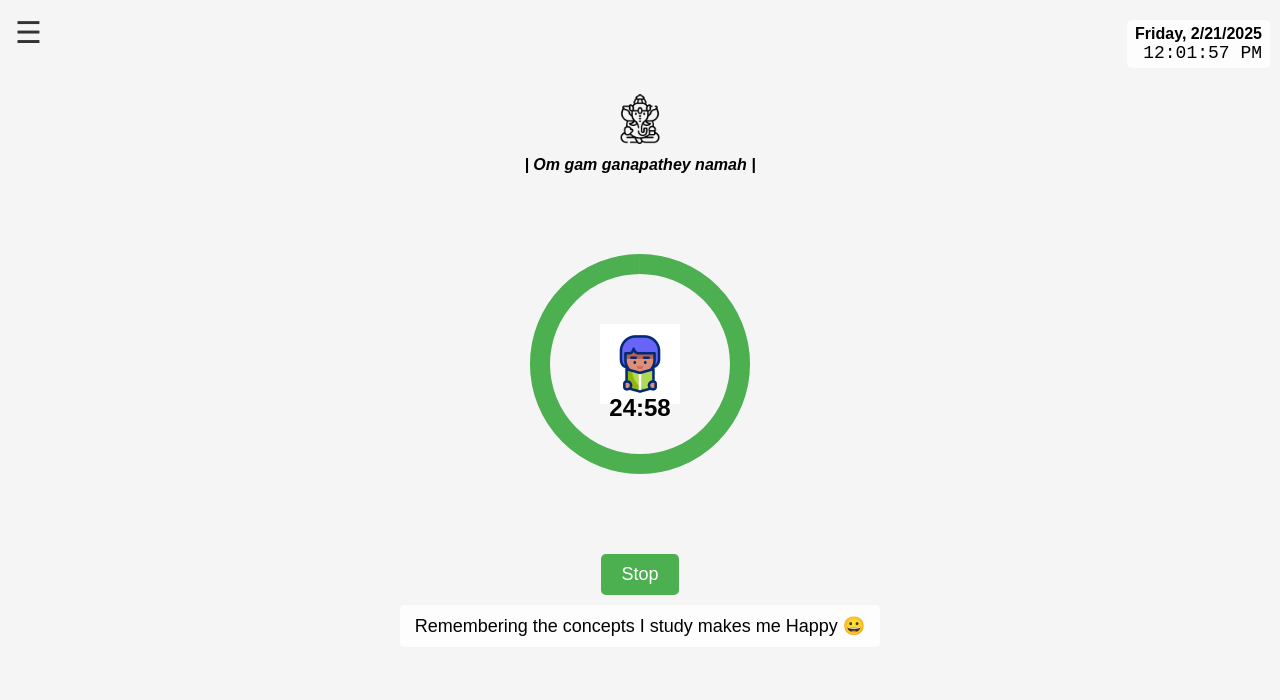
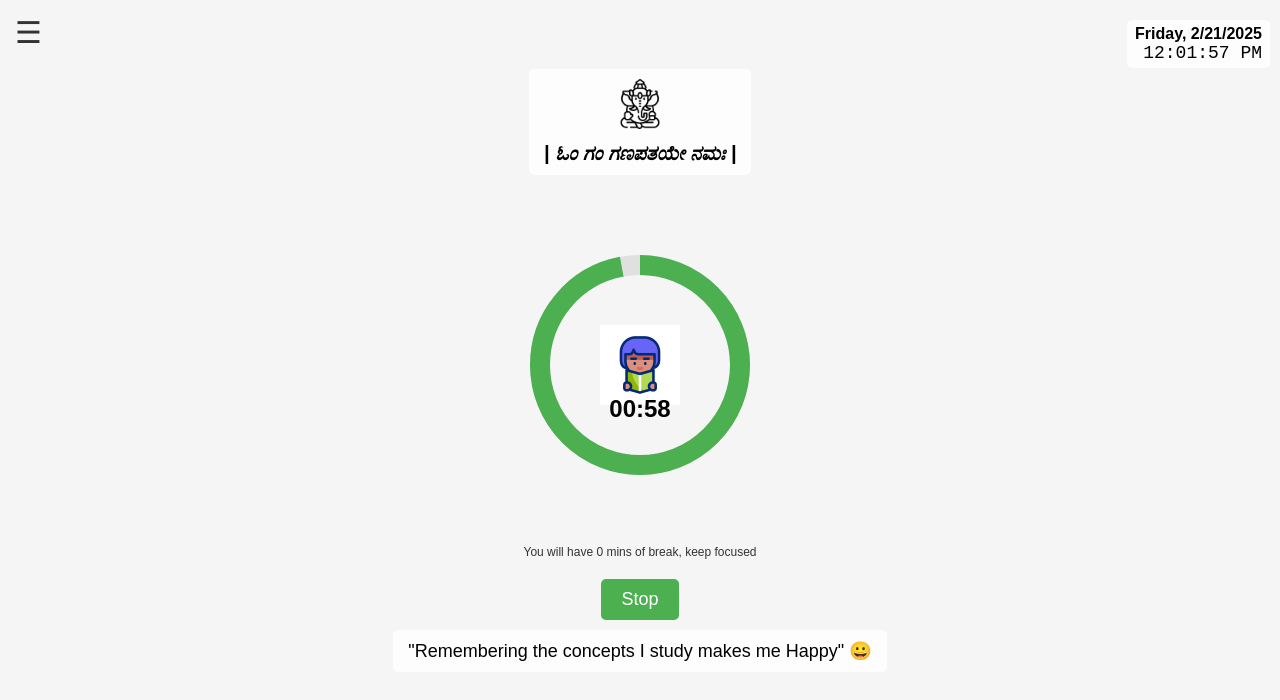
Before and after one commit to TechMonk14/study_timer_eng, a plain HTML site: page index.html in a window 1280 px wide. Both pictures are taken after a click on the button "Start". Drawn offline with Linux system fonts and the light colour scheme.

Commit message:
Update index.html
fixed few bugs

```diff
--- a/index.html
+++ b/index.html
@@ -131,6 +131,12 @@
       font-size: 24px;
       font-weight: bold;
     }
+    /* Break message below timer circle */
+    #breakMessage {
+      margin-top: 10px;
+      font-size: 12px;
+      color: #333;
+    }
     /* Start/Stop Button */
     .controls button {
       padding: 10px 20px;
@@ -145,7 +151,7 @@
     .controls button:hover {
       background-color: #45a049;
     }
-    /* Quote and Affirmation */
+    /* Fixed Quote and Affirmation */
     #quoteDisplay,
     #affirmationDisplay {
       background: rgba(255, 255, 255, 0.8);
@@ -176,15 +182,11 @@
       <h2>Settings</h2>
       <label for="studyDuration">Study Duration (minutes):</label>
       <select id="studyDuration">
-        <option value="25">25 minutes</option>
+        <option value="1">25 minutes</option>
         <option value="30">30 minutes</option>
         <option value="45">45 minutes</option>
         <option value="60">60 minutes</option>
       </select>
-      <label for="quoteInput">Motivational Quote:</label>
-      <input type="text" id="quoteInput" placeholder="Enter motivational quote">
-      <label for="affirmationInput">Affirmation Text:</label>
-      <input type="text" id="affirmationInput" placeholder="Enter affirmation text">
       <!-- Optional: Alarm Sound input -->
       <label for="audioInput">Select Alarm Sound:</label>
       <input type="file" id="audioInput" accept="audio/*">
@@ -199,19 +201,14 @@
       <div class="date" id="dateDisplay">Monday, 1/1/2025</div>
       <div class="time" id="timeDisplay">00:00:00</div>
     </div>
-    <!-- Quote Display -->
-    <div style="text-align: center; margin: 20px;">
-        <img
-          src="ganesha.png"
-          alt="Ganesh Idol"
-          style="width: 50px; height: auto;"
-        />
-        <div style="margin-top: 8px; font-style: italic; font-weight: bold;">
-          | Om gam ganapathey namah |
-        </div>
+
+    <!-- Ganesh Image with Mantra (Hard-coded) -->
+    <div id="quoteDisplay" style="text-align: center; margin: 20px;">
+      <img src="ganesha.png" alt="Ganesh Idol" style="width: 50px; height: auto;">
+      <div style="margin-top: 8px; font-style: italic; font-weight: bold;">
+        | ಓಂ ಗಂ ಗಣಪತಯೇ ನಮಃ |
+      </div>
     </div>
-    <!-- <div id="quoteDisplay">| ಓಂ ಗಂ ಗಣಪತಯೇ ನಮಃ | </div> -->
-
 
     <!-- Timer Circle with Animated Icon -->
     <div class="timer-circle">
@@ -219,49 +216,49 @@
         <circle cx="110" cy="110" r="100" stroke="#e0e0e0" stroke-width="20" fill="none" />
         <circle id="progress" cx="110" cy="110" r="100" stroke="#4caf50" stroke-width="20" fill="none" stroke-dasharray="628" stroke-dashoffset="0" />
       </svg>
-      <!-- Animated Icon: Replace these with your own animated GIFs or images -->
+      <!-- Animated Icon: Use existing files or update file names as needed -->
       <img id="icon" src="reading.gif" alt="Study Icon" onerror="this.onerror=null; this.src='reading.gif';">
       <div id="timerDisplay">25:00</div>
     </div>
+
+    <!-- Break Message -->
+    <div id="breakMessage">You will have 5 mins of break, keep focused</div>
+
     <!-- Start/Stop Button -->
     <div class="controls">
       <button id="toggleButton">Start</button>
     </div>
-    <!-- Affirmation Display -->
-    <div id="affirmationDisplay">Remembering the concepts I study makes me Happy 😀</div>
+
+    <!-- Affirmation Display (Hard-coded) -->
+    <div id="affirmationDisplay">"Remembering the concepts I study makes me Happy" 😀</div>
   </div>
 
-  <!-- Alarm audio element (ensure default-alarm.mp3 exists or update the path) -->
+  <!-- Alarm audio element (ensure martian_soundtrack.mp3 exists or update the path) -->
   <audio id="alarm" src="martian_soundtrack.mp3"></audio>
 
   <script>
+    // Global timer variables (declared first so updateSettings can use them)
+    let customStudyTime = parseInt(document.getElementById('studyDuration').value) || 25;
+    let customBreakTime = customStudyTime / 5;
+    let isRunning = false;
+    let isStudySession = true;
+    let currentTime = customStudyTime * 60;
+    let timerInterval;
+
+    function formatTime(seconds) {
+      const m = Math.floor(seconds / 60).toString().padStart(2, '0');
+      const s = (seconds % 60).toString().padStart(2, '0');
+      return `${m}:${s}`;
+    }
+
     // Get element references
-    const quoteDisplay = document.getElementById('quoteDisplay');
-    const affirmationDisplay = document.getElementById('affirmationDisplay');
-    const quoteInput = document.getElementById('quoteInput');
-    const affirmationInput = document.getElementById('affirmationInput');
     const studyDurationInput = document.getElementById('studyDuration');
     const audioInput = document.getElementById('audioInput');
     const alarm = document.getElementById('alarm');
     const dateDisplay = document.getElementById('dateDisplay');
     const timeDisplay = document.getElementById('timeDisplay');
     const toggleButton = document.getElementById('toggleButton');
-
-    // Load stored Quote and Affirmation from localStorage, if available
-    const storedQuote = localStorage.getItem('quote');
-    if (storedQuote) {
-      quoteDisplay.textContent = storedQuote;
-      quoteInput.value = storedQuote;
-    } else {
-      quoteInput.value = 'Stay focused and productive!';
-    }
-    const storedAffirmation = localStorage.getItem('affirmation');
-    if (storedAffirmation) {
-      affirmationDisplay.textContent = storedAffirmation;
-      affirmationInput.value = storedAffirmation;
-    } else {
-      affirmationInput.value = 'I am capable and strong.';
-    }
+    const breakMessage = document.getElementById('breakMessage');
 
     // Sidebar functions (declared in global scope)
     function openNav() {
@@ -270,18 +267,15 @@
     function closeNav() {
       document.getElementById('mySidenav').style.width = '0';
     }
+    function updateBreakMessage() {
+      // Update the break message based on customBreakTime (in minutes)
+      breakMessage.textContent = `You will have ${Math.round(customBreakTime)} mins of break, keep focused`;
+    }
     function updateSettings() {
-      // Save settings to localStorage and update displays
-      const quote = quoteInput.value;
-      const affirmation = affirmationInput.value;
-      localStorage.setItem('quote', quote);
-      localStorage.setItem('affirmation', affirmation);
-      quoteDisplay.textContent = quote;
-      affirmationDisplay.textContent = affirmation;
-
       // Update study duration and reset timer if not running
       customStudyTime = parseInt(studyDurationInput.value) || 25;
       customBreakTime = customStudyTime / 5;
+      updateBreakMessage();
       if (!isRunning) {
         currentTime = customStudyTime * 60;
         document.getElementById('timerDisplay').textContent = formatTime(currentTime);
@@ -300,18 +294,7 @@
     setInterval(updateDateTime, 1000);
     updateDateTime();
 
-    // Timer functionality variables
-    let customStudyTime = parseInt(studyDurationInput.value) || 25;
-    let customBreakTime = customStudyTime / 5;
-    let isRunning = false;
-    let isStudySession = true;
-    let currentTime = customStudyTime * 60;
-    let timerInterval;
-    function formatTime(seconds) {
-      const m = Math.floor(seconds / 60).toString().padStart(2, '0');
-      const s = (seconds % 60).toString().padStart(2, '0');
-      return `${m}:${s}`;
-    }
+    // Timer update function
     function updateTimer() {
       if (currentTime > 0) {
         currentTime -= 1;
@@ -321,11 +304,13 @@
         if (isStudySession) {
           isStudySession = false;
           currentTime = customBreakTime * 60;
+          // Update break icon; ensure "football.gif" exists
           document.getElementById('icon').src = 'football.gif';
           document.getElementById('progress').style.stroke = '#2196f3';
         } else {
           isStudySession = true;
           currentTime = customStudyTime * 60;
+          // Update study icon; ensure "reading.gif" exists
           document.getElementById('icon').src = 'reading.gif';
           document.getElementById('progress').style.stroke = '#4caf50';
         }
@@ -336,6 +321,7 @@
       const dashOffset = 628 * (1 - progressRatio);
       document.getElementById('progress').style.strokeDashoffset = dashOffset;
     }
+
     toggleButton.addEventListener('click', function() {
       // Unlock audio on first user gesture
       if (alarm.paused) {
@@ -377,6 +363,9 @@
         reader.readAsDataURL(file);
       }
     });
+
+    // Initialize the break message on page load
+    updateBreakMessage();
   </script>
 </body>
 </html>
```
